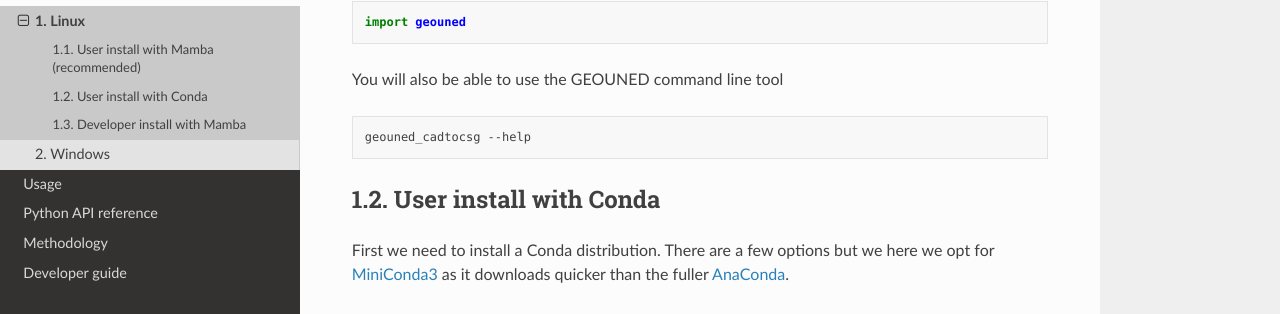
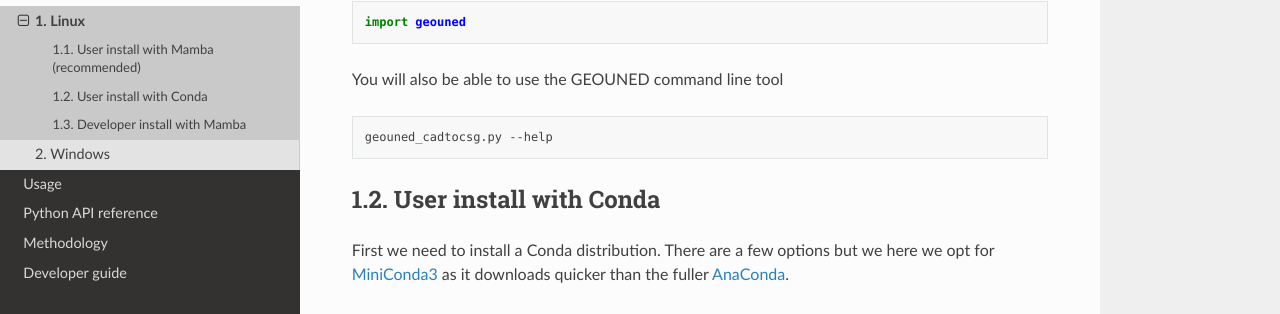
Before and after one commit to GEOUNED-org/GEOUNED, a Sphinx documentation site: the page built from docs/install/install_linux.rst, in a window 1280 px wide and 1400 px high, scrolled down 1121 px. Shown: the part 130-444 px from the top of the window. Built offline with Sphinx 7.4.7 and the Read the Docs theme 2.0.0, drawn with Linux system fonts in a browser that asks for light colours; some of the changed text lies outside the part shown.

Commit message:
added .py to end of cli command

```diff
--- a/docs/install/install_linux.rst
+++ b/docs/install/install_linux.rst
@@ -65,7 +65,7 @@ You will also be able to use the GEOUNED command line tool
 
 .. code-block:: bash
 
-    geouned_cadtocsg --help
+    geouned_cadtocsg.py --help
 
 User install with Conda
 ~~~~~~~~~~~~~~~~~~~~~~~
@@ -131,7 +131,7 @@ You will also be able to use the GEOUNED command line tool
 
 .. code-block:: bash
 
-    geouned_cadtocsg --help
+    geouned_cadtocsg.py --help
 
 
 Developer install with Mamba
@@ -216,7 +216,7 @@ You will also be able to use the GEOUNED command line tool
 
 .. code-block:: bash
 
-    geouned_cadtocsg --help
+    geouned_cadtocsg.py --help
 
 Checkout feature branches from dev and make local changes on you own branch
 
--- a/docs/install/install_windows.rst
+++ b/docs/install/install_windows.rst
@@ -55,7 +55,7 @@ You will also be able to use the GEOUNED command line tool
 
 .. code-block:: bash
 
-    geouned_cadtocsg --help
+    geouned_cadtocsg.py --help
 
 User install with Conda
 ~~~~~~~~~~~~~~~~~~~~~~~
@@ -108,4 +108,4 @@ You will also be able to use the GEOUNED command line tool
 
 .. code-block:: bash
 
-    geouned_cadtocsg --help
+    geouned_cadtocsg.py --help
--- a/docs/usage/python_cli_usage.rst
+++ b/docs/usage/python_cli_usage.rst
@@ -19,7 +19,7 @@ Then execute the command line interface tool to convert your STEP file to CSG fi
 
 .. code-block:: bash
 
-    geouned_cadtocsg -i config.json
+    geouned_cadtocsg.py -i config.json
 
 The following example shows a usage with every attributes specified in the config.json file.
 
@@ -112,4 +112,4 @@ This is converted in the same way as the minimal JSON config file
 
 .. code-block:: bash
 
-    geouned_cadtocsg -i config.json
+    geouned_cadtocsg.py -i config.json
--- a/pyproject.toml
+++ b/pyproject.toml
@@ -49,7 +49,7 @@ docs = [
 ]
 
 [project.scripts]
-geouned_cadtocsg = "geouned.GEOUNED.scripts.geouned_cadtocsg:main"
+geouned_cadtocsg.py = "geouned.GEOUNED.scripts.geouned_cadtocsg:main"
 
 [tool.black]
 line-length = 128
```
Also changed, not shown: 1 other file.
